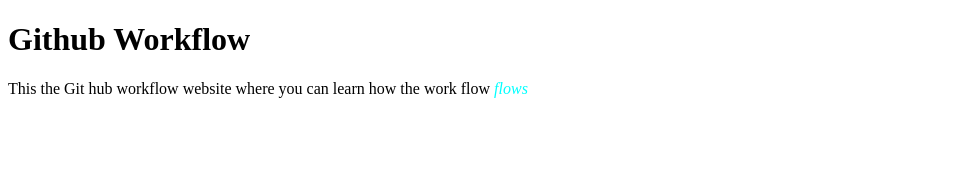
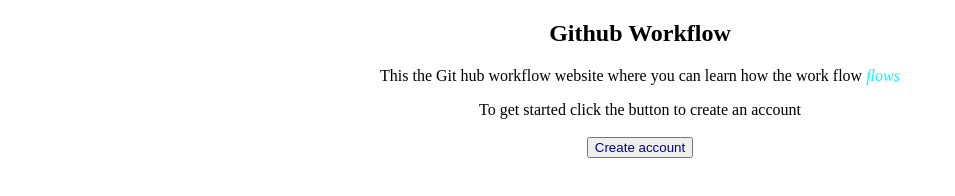
Before and after one commit to izuodo/-Github-workflow, a plain HTML site: page index.html in a window 1280 px wide. Shown: the whole page, without its empty margins (0-955 px from the left). Drawn offline with Linux system fonts and the light colour scheme.

Commit message:
Two new files create account create page and landing page
Landing page doesn't work for some reason>

```diff
--- a/index.html
+++ b/index.html
@@ -1,17 +1,32 @@
 <!DOCTYPE html>
 <html lang="en">
-<head>
-    <meta charset="UTF-8">
-    <meta http-equiv="X-UA-Compatible" content="IE=edge">
-    <meta name="viewport" content="width=, initial-scale=1.0">
+  <head>
+    <meta charset="UTF-8" />
+    <meta http-equiv="X-UA-Compatible" content="IE=edge" />
+    <meta name="viewport" content="width=, initial-scale=1.0" />
     <title>Document</title>
-</head>
-<body>
-    <div>
-        <h1>Github Workflow</h1>
-     </div>
-     <div>
-         <p>This the Git hub workflow website where you can learn how the work flow <span style="color: aqua; font-style: italic;">flows</span></p>
-     </div>
+  </head>
+  <body>
+    <div style="text-align:center;">
+      <section>
+        <h1><span style="text-align: center;">Github Workflow</span></h1>
+      </section>
+    </div>
+    <div style="text-align:center;">
+      <section>
+        <p>
+          This the Git hub workflow website where you can learn how the work
+          flow <span style="color: aqua; font-style: italic">flows</span>
+        </p>
+      </section>
+    </div>
+    <div style="text-align:center;">
+    To get started click the button to create an account
+</div>
+<br>
+<div style="text-align:center;">
+    <a href="CreateAccount.html" target="_blank"><button style="color: darkblue;">Create account</button></a>
+</div>
+
 </body>
 </html>
```
Also changed, not shown: CreateAccount.html (added, +52 -0 lines), Landpage.html (added, +14 -0 lines).
